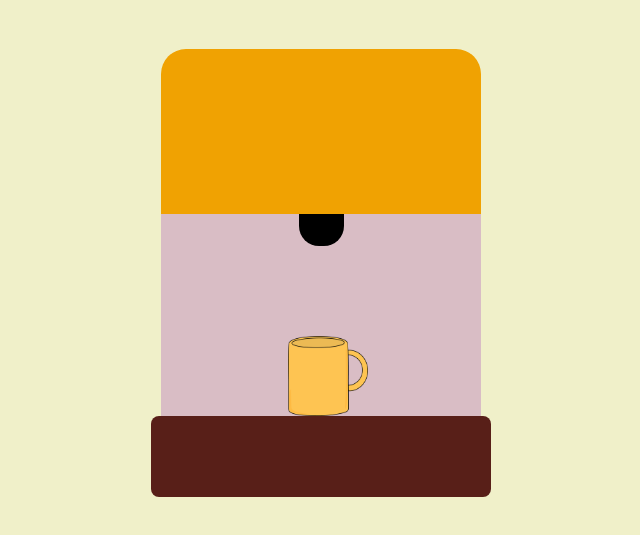
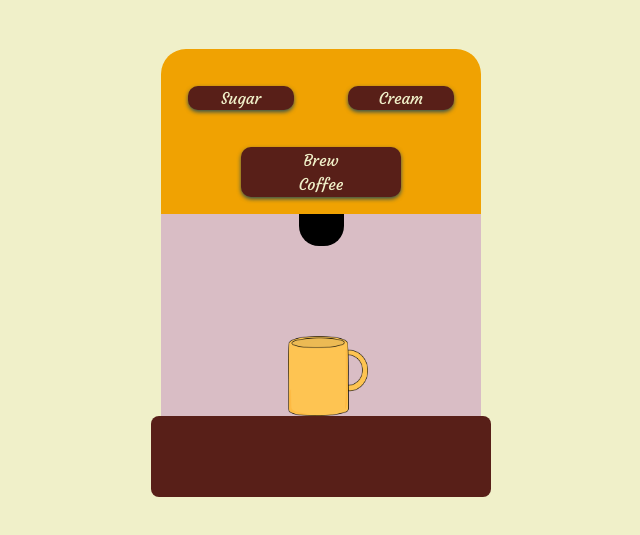
Before and after one commit to AhmedAlkh/coffee-break, a website: page index.html in a window 1280 px wide. Shown: the part 201-736 px from the top of the page, without its empty margins (319-959 px from the left). Drawn offline with Linux system fonts and the light colour scheme.

Commit message:
styling is complete, commented objectives for js

```diff
--- a/index.html
+++ b/index.html
@@ -29,10 +29,21 @@
     <main>
       <div class="machine-wrapper">
         <div class="machine-base">
-          <div class="machine-base-top"></div>
+          <div class="machine-base-top">
+            <div class="btns-row">
+              <button class="sugar-btn">Sugar</button>
+              <button class="cream-btn">Cream</button>
+            </div>
+            <div class="btns-row">
+              <button class="brew-btn">Brew
+              </br>
+              Coffee
+              </button>
+            </div>
+          </div>
           <div class="machine-base-bottom">
             <div class="spout"></div>
-            <img src="./src/assets/images/cup.png" alt="coffee cup">
+            <img src="./src/assets/images/cup.png" alt="coffee cup" />
           </div>
         </div>
         <div class="machine-bottom"></div>
--- a/src/js/script.js
+++ b/src/js/script.js
@@ -0,0 +1,25 @@
+// TODO:
+// SUGAR BUTTON
+// If sugar is clicked, add sugar sprinkling from top of screen downwards animation and sound effect.
+// Bonus: if more than 3 sugar is added, send pop up saying "would you like some coffee with your sugar?"
+
+// CREAM BUTTON
+// If cream is clicked, show animation of cream pouring on screen and sound effect of liquid pouring.
+// If user adds cream, coffee becomes lighter brown color, if no cream is added then coffee is dark brown.
+
+// BREW COFFEE BUTTON
+// When brew coffee button is clicked, all 3 buttons dissapear and the top section will display a reset button and "Brewing..." with bubbling sound effect
+// Follow by "Pouring..."
+// animation of coffee pouring into cup begins
+// sound effect of coffee pouring
+// Display now shows "Coffee is ready, enjoy! :)"
+// cup now is no longer empty and shows coffee inside (Color will depend on cream or no cream)
+// Bonus: add steam coming from top of cup effect?
+
+// RESET BUTTON
+// interrupt the process and reset to start
+// reset to start whenever button is pressed, during or after process.
+
+const sugarBtn = document.querySelector(".sugar-btn");
+const creamBtn = document.querySelector(".cream-btn");
+const brewBtn = document.querySelector(".brew-btn");
--- a/src/scss/blocks/_machine.scss
+++ b/src/scss/blocks/_machine.scss
@@ -15,11 +15,59 @@
   }
 
   .machine-base-top {
+    display: flex;
+    flex-direction: column;
+    align-items: center;
     background-color: var(--machine-yellow);
     width: 100%;
     height: 45%;
     border-top-right-radius: 25px;
     border-top-left-radius: 25px;
+    // padding-top: 20px;
+
+    .btns-row {
+      display: flex;
+      justify-content: space-around;
+      align-items: center;
+      width: 100%;
+      margin-top: 10px;
+    }
+
+    .sugar-btn,
+    .cream-btn {
+      flex: 1;
+      margin: 27px;
+      border: none;
+      cursor: pointer;
+      border-radius: 10px;
+      box-shadow: 0 2px 4px darkslategray;
+      background-color: var(--machine-brown);
+      color: var(--cream);
+    }
+
+    .brew-btn {
+      flex: 1;
+      height: 50px;
+      margin-inline: 80px;
+      border: none;
+      border-radius: 10px;
+      box-shadow: 0 2px 4px darkslategray;
+      cursor: pointer;
+      transition: all 0.2s ease;
+      background-color: var(--machine-brown);
+      color: var(--cream);
+    }
+
+    button:hover {
+      background-color: var(--machine-pink);
+      color: var(--machine-brown);
+    }
+
+    button:active {
+      background-color: var(--machine-pink);
+      transform: translateY(2px);
+      color: var(--machine-brown);
+    }
   }
 
   .machine-base-bottom {
```
Also changed, not shown: README.md, src/css/styles.css, 1 other file.
